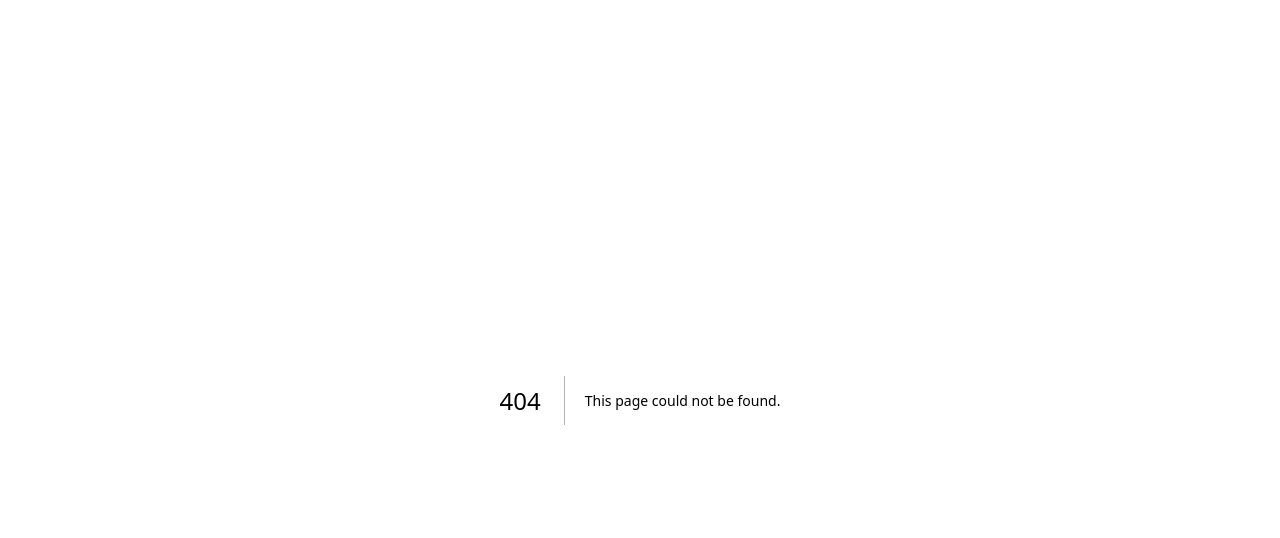
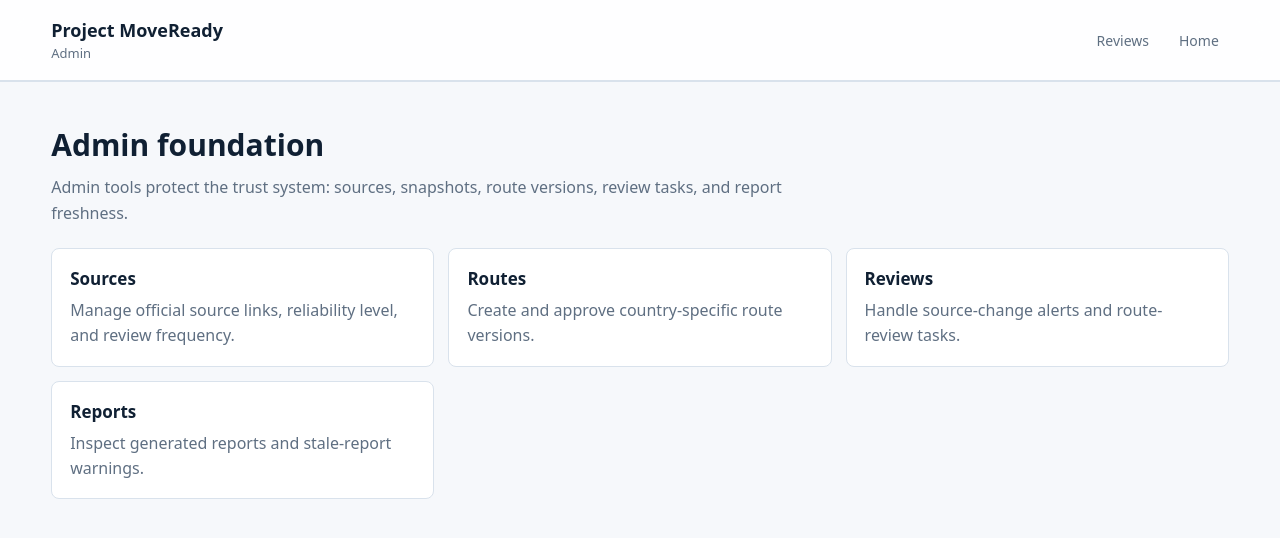
Before and after one commit to SirBM201/SirBM201-moveready-frontend, a Next.js app: page /admin in a window 1280 px wide. Before the commit this address had no page. Shown: the top 538 px of the page. Built offline with nearby package versions, Linux system fonts and the light colour scheme.

Commit message:
Add admin index page

```diff
--- /dev/null
+++ b/app/admin/page.tsx
@@ -0,0 +1,19 @@
+const adminModules = [
+  ["Sources", "Manage official source links, reliability level, and review frequency."],
+  ["Routes", "Create and approve country-specific route versions."],
+  ["Reviews", "Handle source-change alerts and route-review tasks."],
+  ["Reports", "Inspect generated reports and stale-report warnings."],
+];
+
+export default function AdminPage() {
+  return (
+    <main className="page-shell">
+      <header className="topbar"><a className="brand" href="/"><strong>Project MoveReady</strong><span>Admin</span></a><nav className="nav"><a href="/admin/reviews">Reviews</a><a href="/">Home</a></nav></header>
+      <section className="section">
+        <h2>Admin foundation</h2>
+        <p className="section-intro">Admin tools protect the trust system: sources, snapshots, route versions, review tasks, and report freshness.</p>
+        <div className="grid">{adminModules.map(([title, text]) => <article className="card" key={title}><h3>{title}</h3><p>{text}</p></article>)}</div>
+      </section>
+    </main>
+  );
+}
```
